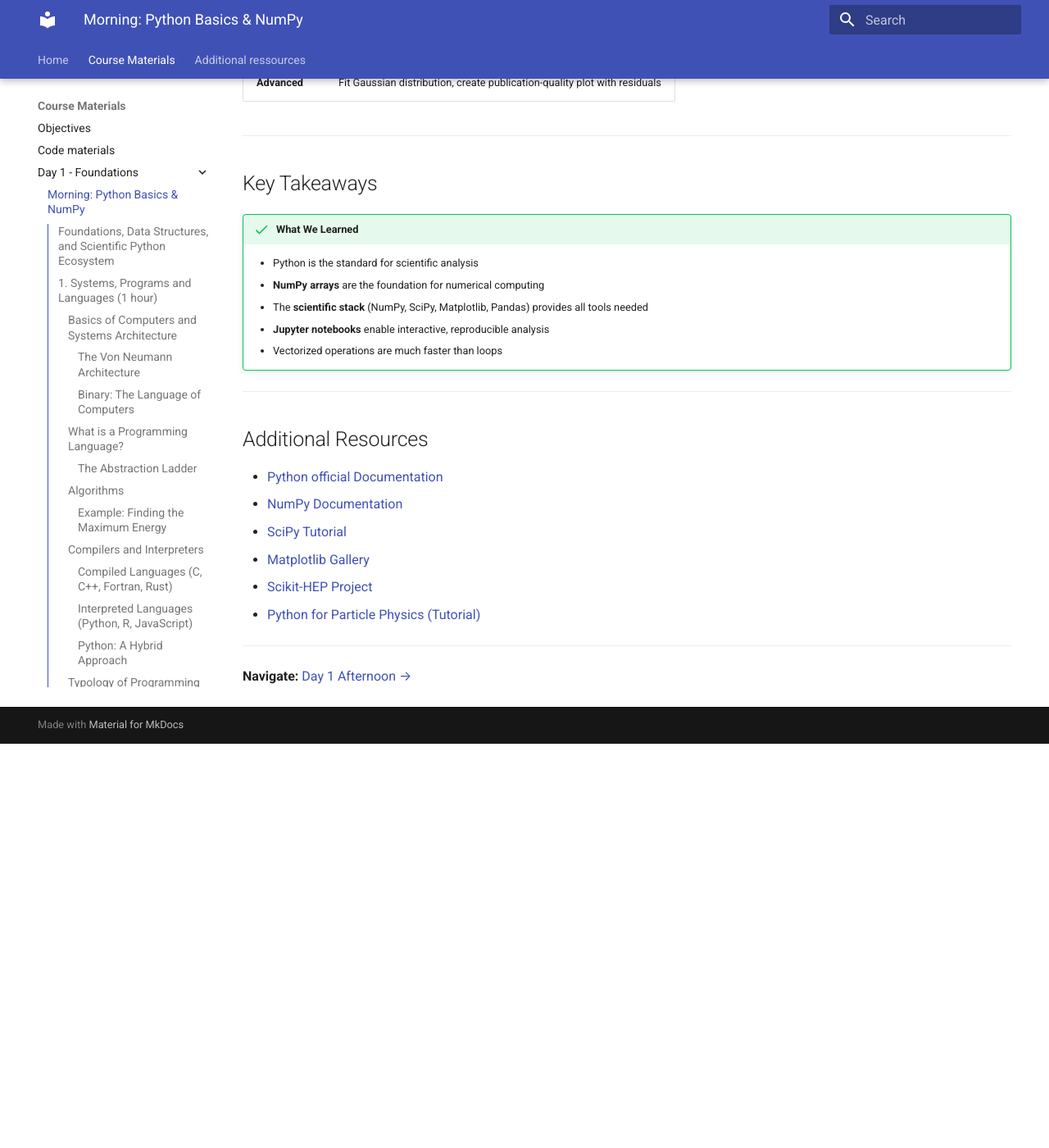
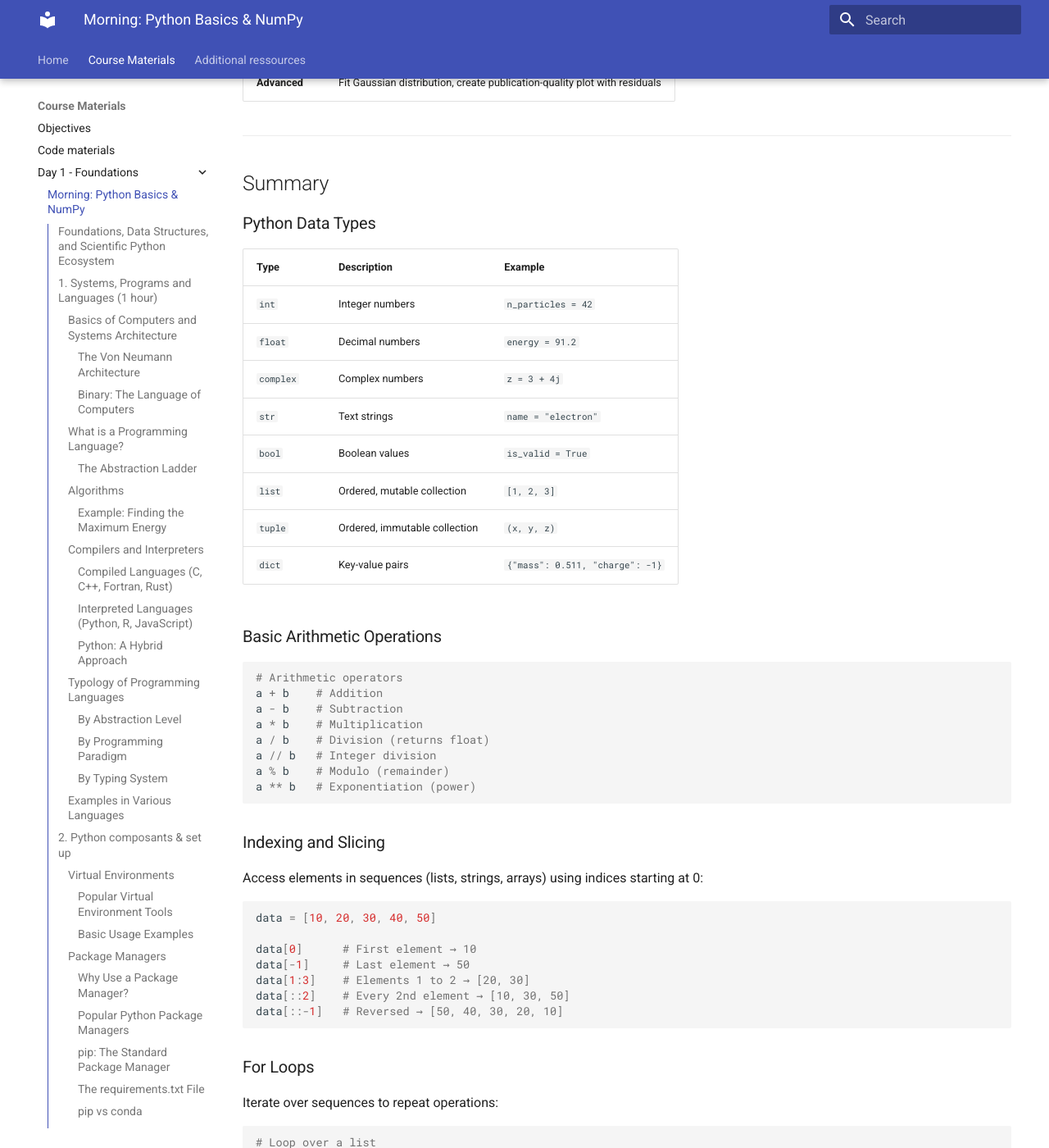
Before and after one commit to OpenAdalab/course_initiation_scientific_python, an MkDocs documentation site: the page built from docs/day1_morning.md, in a window 1280 px wide and 1400 px high, scrolled down 15022 px. Shown: the whole window at 82% size. Built offline with MkDocs 1.6.1 and Material for MkDocs 9.7.7, drawn with Linux system fonts in a browser that asks for light colours; before the commit the page ends 15929 px from its top, so only the background shows below that; some of the changed text lies outside the part shown.

Commit message:
update: summary section

````diff
--- a/docs/day1_morning.md
+++ b/docs/day1_morning.md
@@ -661,14 +661,113 @@ Key elements:
 
 ---
 
-## Key Takeaways
+## Summary
 
-!!! success "What We Learned"
-    - Python is the standard for scientific analysis
-    - **NumPy arrays** are the foundation for numerical computing
-    - The **scientific stack** (NumPy, SciPy, Matplotlib, Pandas) provides all tools needed
-    - **Jupyter notebooks** enable interactive, reproducible analysis
-    - Vectorized operations are much faster than loops
+### Python Data Types
+
+| Type | Description | Example |
+|------|-------------|---------|
+| `int` | Integer numbers | `n_particles = 42` |
+| `float` | Decimal numbers | `energy = 91.2` |
+| `complex` | Complex numbers | `z = 3 + 4j` |
+| `str` | Text strings | `name = "electron"` |
+| `bool` | Boolean values | `is_valid = True` |
+| `list` | Ordered, mutable collection | `[1, 2, 3]` |
+| `tuple` | Ordered, immutable collection | `(x, y, z)` |
+| `dict` | Key-value pairs | `{"mass": 0.511, "charge": -1}` |
+
+### Basic Arithmetic Operations
+
+```python
+# Arithmetic operators
+a + b    # Addition
+a - b    # Subtraction
+a * b    # Multiplication
+a / b    # Division (returns float)
+a // b   # Integer division
+a % b    # Modulo (remainder)
+a ** b   # Exponentiation (power)
+```
+
+### Indexing and Slicing
+
+Access elements in sequences (lists, strings, arrays) using indices starting at 0:
+
+```python
+data = [10, 20, 30, 40, 50]
+
+data[0]      # First element → 10
+data[-1]     # Last element → 50
+data[1:3]    # Elements 1 to 2 → [20, 30]
+data[::2]    # Every 2nd element → [10, 30, 50]
+data[::-1]   # Reversed → [50, 40, 30, 20, 10]
+```
+
+### For Loops
+
+Iterate over sequences to repeat operations:
+
+```python
+# Loop over a list
+energies = [10.5, 23.1, 15.8]
+total = 0
+for E in energies:
+    total += E
+
+# Loop with index using range()
+for i in range(5):       # i = 0, 1, 2, 3, 4
+    print(f"Step {i}")
+
+# Loop with index and value using enumerate()
+for i, E in enumerate(energies):
+    print(f"Particle {i}: E = {E} GeV")
+```
+
+### Conditional Instructions
+
+Control program flow based on conditions:
+
+```python
+energy = 85.0
+
+if energy > 100:
+    print("High energy")
+elif energy > 50:
+    print("Medium energy")
+else:
+    print("Low energy")
+
+# Comparison operators: ==, !=, <, >, <=, >=
+# Logical operators: and, or, not
+```
+
+### Lists vs NumPy Arrays
+
+| Feature | Python List | NumPy Array |
+|---------|-------------|-------------|
+| **Content** | Any type mixed | Single type (homogeneous) |
+| **Operations** | Element by element (loops) | Vectorized (whole array) |
+| **Performance** | Slow for large data | Fast (C-optimized) |
+| **Memory** | More overhead | Compact, efficient |
+| **Functions** | Basic Python | Rich mathematical functions |
+
+```python
+# List: operations require loops
+numbers = [1, 2, 3, 4, 5]
+squared = [x**2 for x in numbers]  # List comprehension
+
+# NumPy array: vectorized operations
+import numpy as np
+arr = np.array([1, 2, 3, 4, 5])
+squared = arr ** 2  # Applies to all elements at once
+```
+
+!!! success "Key Points"
+    - Python is **dynamically typed** but **strongly typed**
+    - Use **lists** for small, mixed-type collections
+    - Use **NumPy arrays** for numerical computing (much faster!)
+    - **Vectorized operations** avoid slow Python loops
+    - The **scientific stack** (NumPy, SciPy, Matplotlib, Pandas) provides all tools needed for data analysis
 
 ---
 
````
